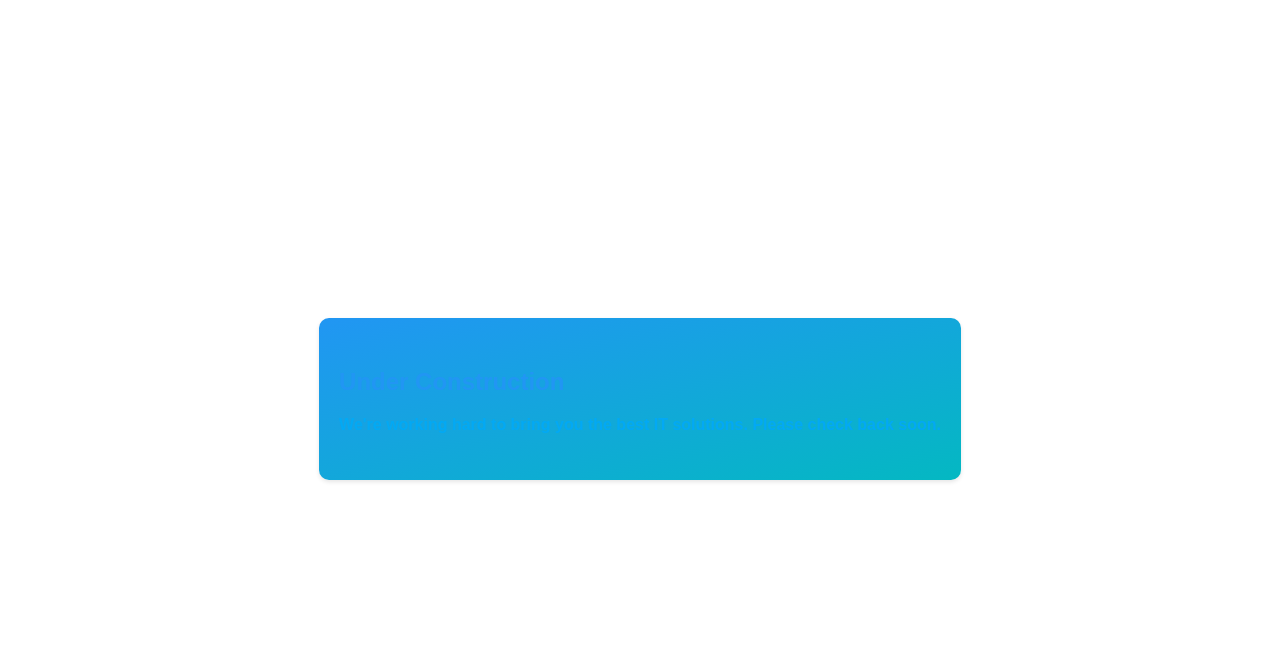
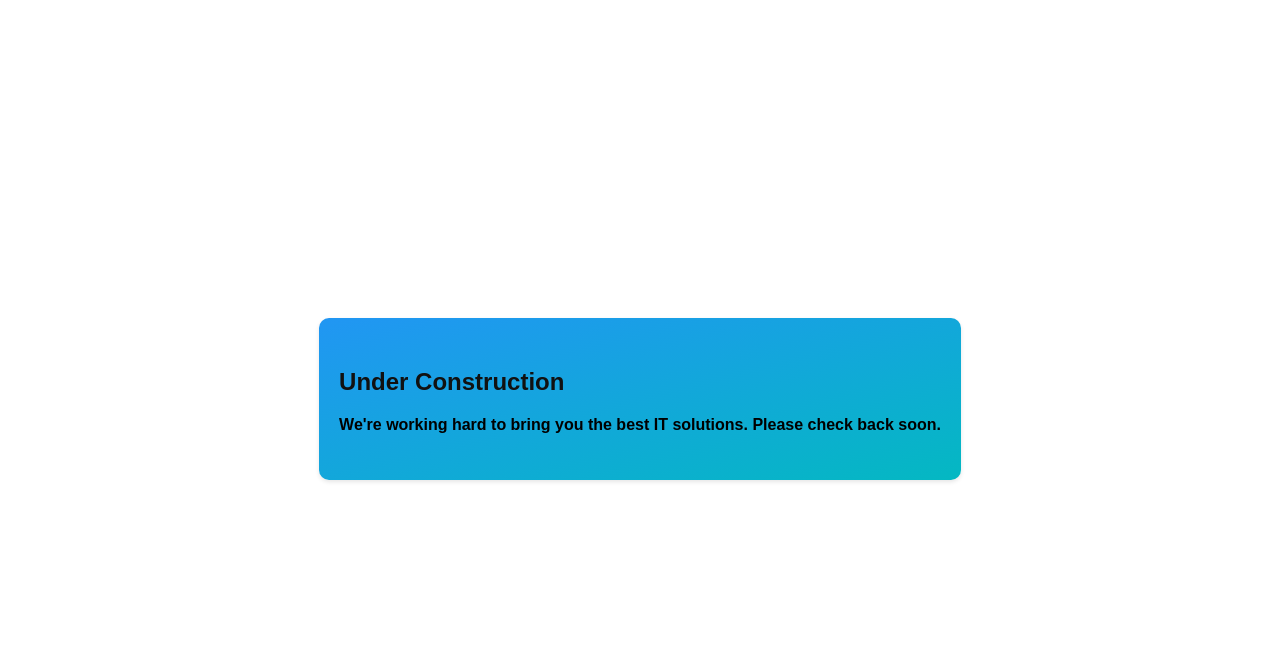
Before and after one commit to Learning-Dan/911it, a plain HTML site: page index.html in a window 1280 px wide. Shown: the part 129-800 px from the top of the page. Drawn offline with Linux system fonts and the light colour scheme; a script that the page names is missing.

Commit message:
Update index.html

```diff
--- a/index.html
+++ b/index.html
@@ -18,8 +18,8 @@
         <section id="hero">
             <div class="row justify-content-center">
                 <div class="col-md-6 col-lg-4 text-center">
-                    <h2 class="display-3 mb-4" style="color: #2196F3;">Under Construction</h2>
-                    <p class="lead" style="font-weight: bold; color: #03A9F4;">We're working hard to bring you the best IT solutions. Please check back soon.</p>
+                    <h2 class="display-3 mb-4" style="color: #111111;">Under Construction</h2>
+                    <p class="lead" style="font-weight: bold; color: #000000;">We're working hard to bring you the best IT solutions. Please check back soon.</p>
                 </div>
             </div>
         </section>
```
